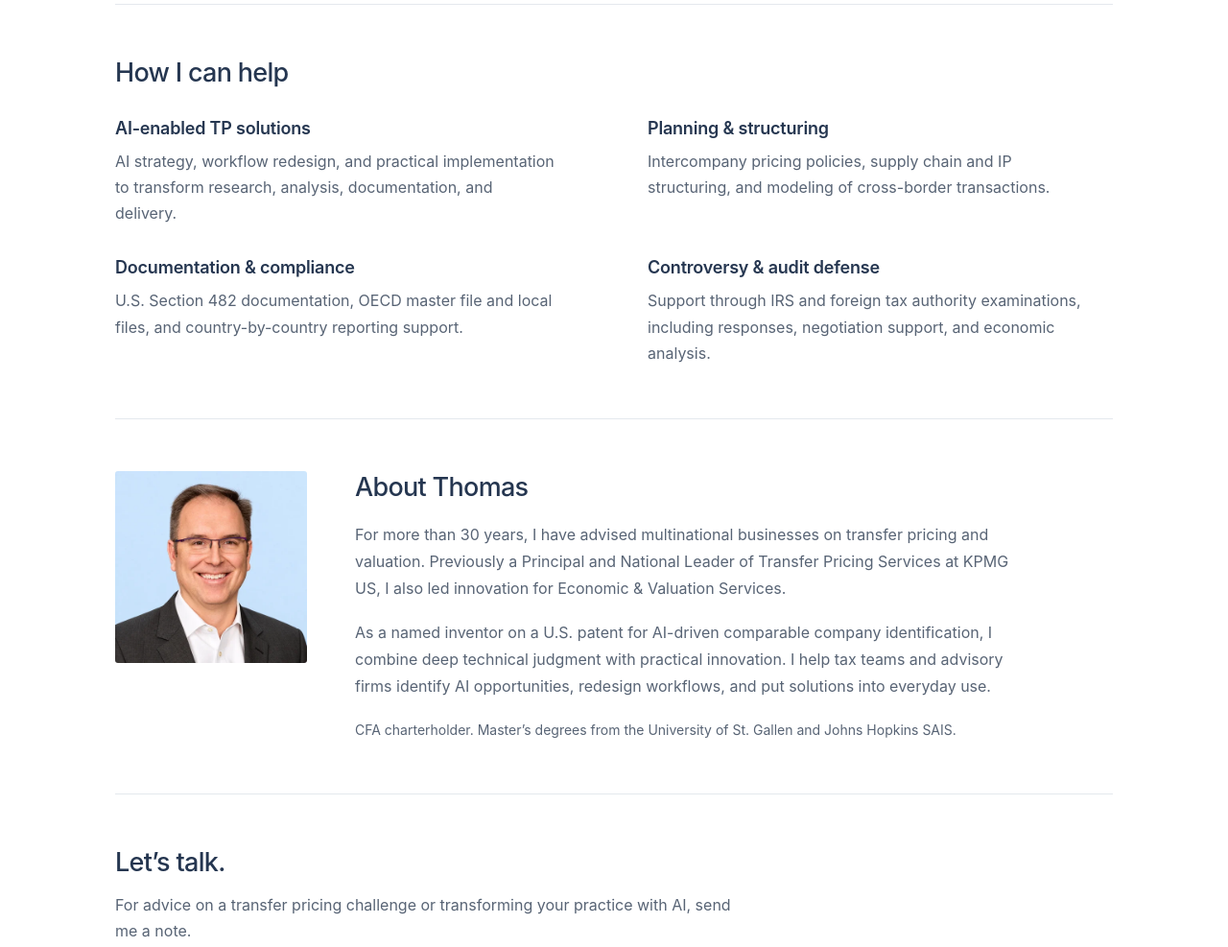
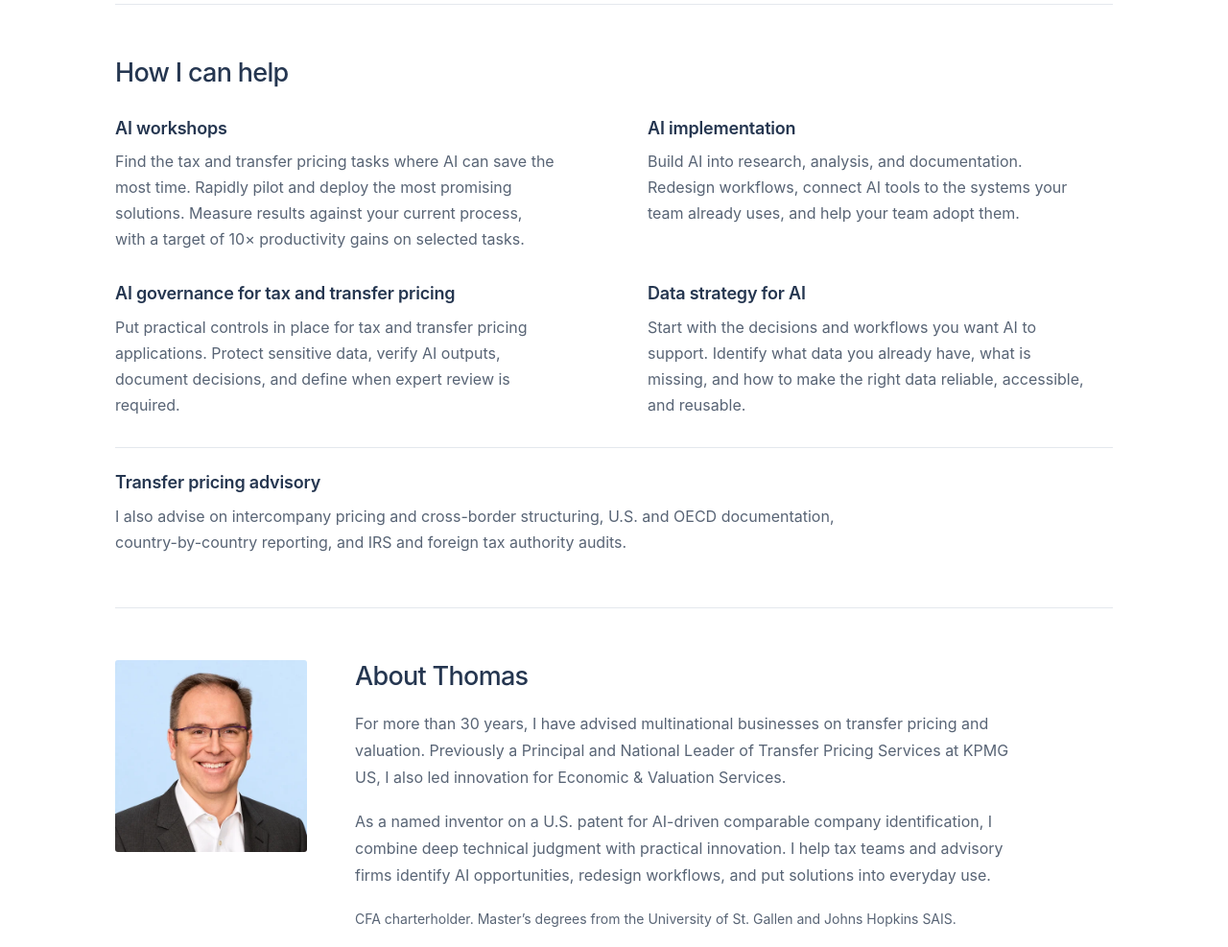
Before and after one commit to CtrlAltDefeatMe/PersonalSite, a plain HTML site: page index.html in a window 1280 px wide. Shown: the part 740-1727 px from the top of the page at 96% size. Drawn offline with Linux system fonts and the light colour scheme.

Commit message:
Lead the services section with AI workshops, governance, and data strategy

```diff
--- a/index.html
+++ b/index.html
@@ -27,7 +27,7 @@
   <link rel="icon" href="th-tab-icon-32.png" type="image/png" sizes="32x32">
   <link rel="icon" href="th-tab-icon.ico" type="image/x-icon" sizes="16x16 32x32 48x48">
   <link rel="preload" href="assets/website-banner.webp" as="image" type="image/webp" fetchpriority="high">
-  <link rel="stylesheet" href="styles.css?v=20261111-perf-meta">
+  <link rel="stylesheet" href="styles.css?v=20261115-ai-services">
   <script src="script.js?v=20261111-perf-meta" defer></script>
   <script type="application/ld+json">
   {
@@ -101,11 +101,27 @@
   <section class="expertise section" id="expertise" aria-labelledby="expertise-heading">
     <h2 id="expertise-heading">How I can help</h2>
     <div class="service-grid">
-      <article class="service"><h3>AI-enabled TP solutions</h3><p>AI strategy, workflow redesign, and practical implementation to transform research, analysis, documentation, and delivery.</p></article>
-      <article class="service"><h3>Planning & structuring</h3><p>Intercompany pricing policies, supply chain and IP structuring, and modeling of cross-border transactions.</p></article>
-      <article class="service"><h3>Documentation & compliance</h3><p>U.S. Section 482 documentation, OECD master file and local files, and country-by-country reporting support.</p></article>
-      <article class="service"><h3>Controversy & audit defense</h3><p>Support through IRS and foreign tax authority examinations, including responses, negotiation support, and economic analysis.</p></article>
+      <article class="service">
+        <h3>AI workshops</h3>
+        <p>Find the tax and transfer pricing tasks where AI can save the most time. Rapidly pilot and deploy the most promising solutions. Measure results against your current process, with a target of 10× productivity gains on selected tasks.</p>
+      </article>
+      <article class="service">
+        <h3>AI implementation</h3>
+        <p>Build AI into research, analysis, and documentation. Redesign workflows, connect AI tools to the systems your team already uses, and help your team adopt them.</p>
+      </article>
+      <article class="service">
+        <h3>AI governance for tax and transfer pricing</h3>
+        <p>Put practical controls in place for tax and transfer pricing applications. Protect sensitive data, verify AI outputs, document decisions, and define when expert review is required.</p>
+      </article>
+      <article class="service">
+        <h3>Data strategy for AI</h3>
+        <p>Start with the decisions and workflows you want AI to support. Identify what data you already have, what is missing, and how to make the right data reliable, accessible, and reusable.</p>
+      </article>
     </div>
+    <article class="service service-advisory">
+      <h3>Transfer pricing advisory</h3>
+      <p>I also advise on intercompany pricing and cross-border structuring, U.S. and OECD documentation, country-by-country reporting, and IRS and foreign tax authority audits.</p>
+    </article>
   </section>
   <section class="about section" id="about" aria-labelledby="about-heading">
     <img class="portrait" src="assets/thomas-herr.webp" width="480" height="480" alt="Thomas Herr" loading="lazy" decoding="async">
--- a/styles.css
+++ b/styles.css
@@ -64,6 +64,8 @@ h2 { font-size: 27px; line-height: 1.25; font-weight: 500; letter-spacing: -.7px
 .service-grid { display: grid; grid-template-columns: 1fr 1fr; gap: 30px 70px; margin-top: 28px; }
 h3 { font-size: 18px; line-height: 1.4; font-weight: 600; letter-spacing: -.2px; }
 .service p { margin-top: 9px; max-width: 460px; color: var(--muted); font-size: 16px; line-height: 1.7; }
+.service-advisory { margin-top: 30px; padding-top: 23px; border-top: 1px solid var(--line); }
+.service-advisory p { max-width: 760px; }
 .about { display: grid; grid-template-columns: 200px 1fr; gap: 50px; align-items: start; }
 .portrait { width: 200px; height: auto; aspect-ratio: 1; object-fit: cover; object-position: center top; border-radius: 3px; }
 .about-copy p { max-width: 710px; color: var(--muted); font-size: 16px; line-height: 1.75; margin-top: 18px; }
```
